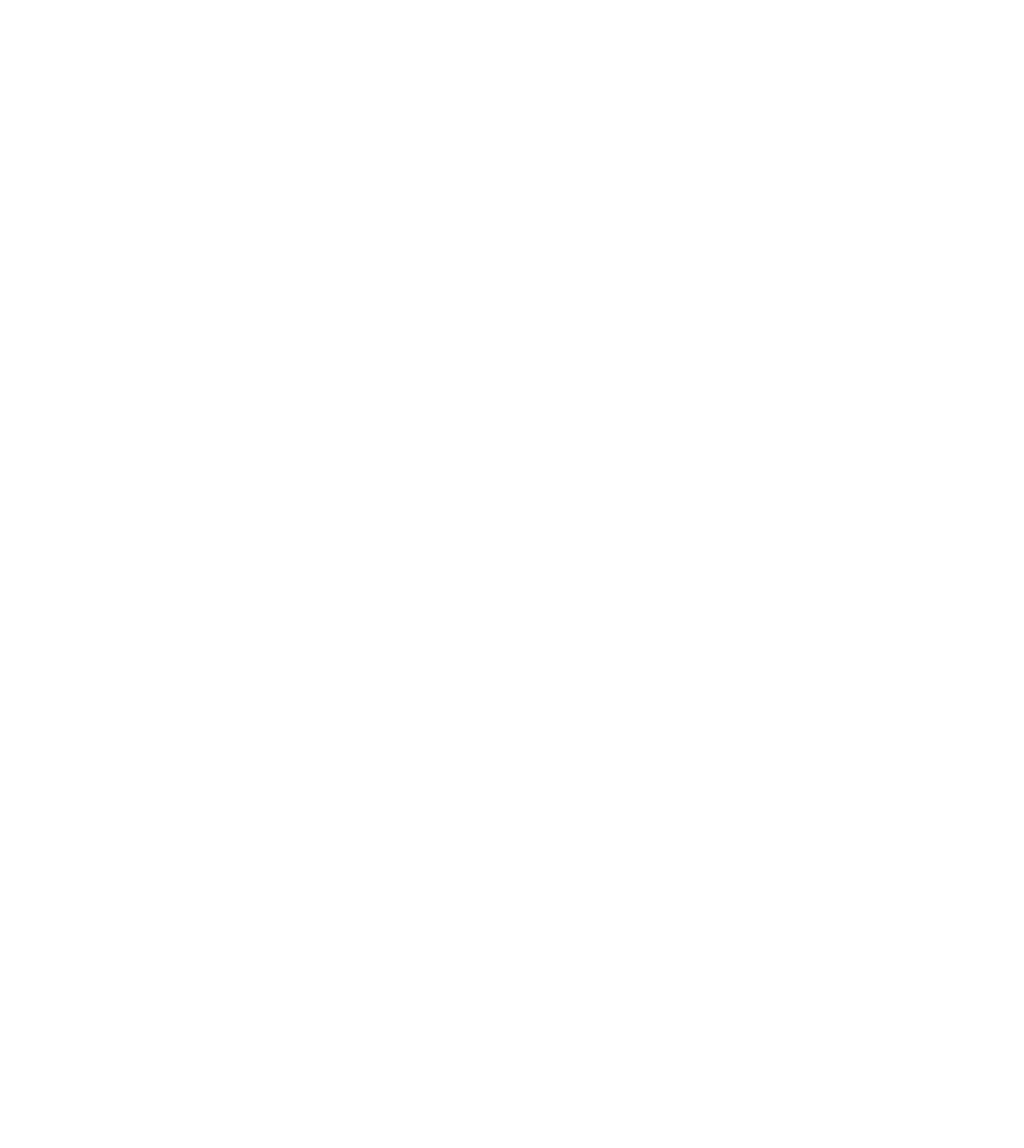
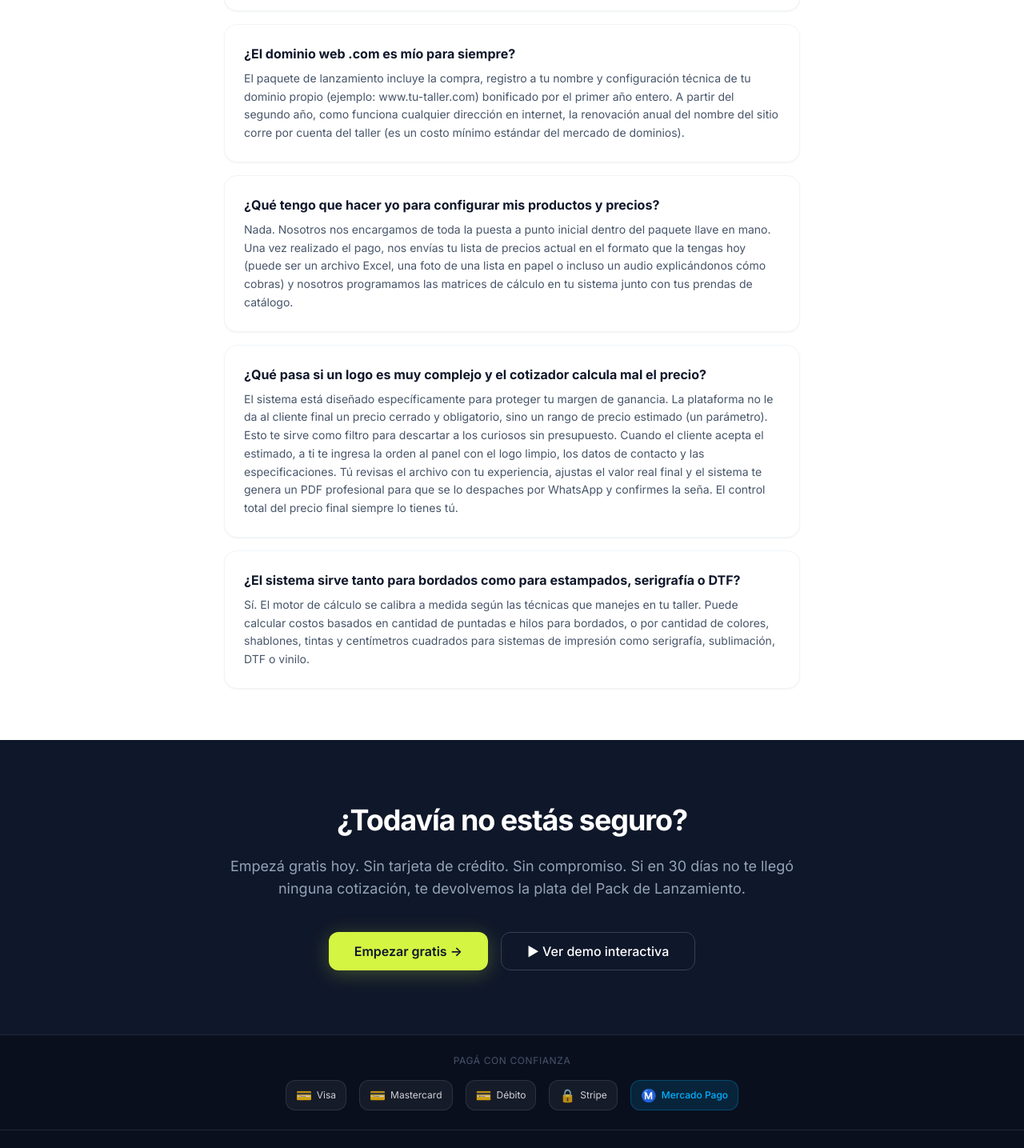
Before and after one commit to horaciogabriel92-art/quotix-webs-ejemplos, a Next.js app: page /precios in a window 1280 px wide. Shown: the part 4355-5790 px from the top of the page at 80% size. Before the commit the page ends 4289 px from the top, so only its background shows below. Built offline with nearby package versions, Linux system fonts and the light colour scheme; no server answers.

Commit message:
feat(landing): preguntas frecuentes + trust badges en precios

```diff
--- a/src/app/precios/page.tsx
+++ b/src/app/precios/page.tsx
@@ -426,6 +426,49 @@
         </div>
       </section>
 
+      {/* FAQ */}
+      <section className="qx-section-light py-16 bg-slate-50">
+        <div className="container mx-auto px-6 max-w-3xl">
+          <h2 className="font-headline text-3xl font-bold text-center mb-4 text-[#0f172a]">
+            Preguntas Frecuentes
+          </h2>
+          <p className="text-center text-slate-500 text-sm mb-10">Quotix Uruguay</p>
+          <div className="space-y-4">
+            {[
+              {
+                q: "¿El pago de las 12 cuotas de $916 o los $9.990 contado se repite cada 3 meses?",
+                a: "No. Ese valor es un pago único por el concepto de diseño, desarrollo y configuración inicial de tu página web. No vas a volver a pagar ese monto. El acceso al sistema cotizador online te viene bonificado y libre de costos por los primeros 3 meses.",
+              },
+              {
+                q: "¿Qué pasa exactamente cuando se terminan los 3 meses incluidos?",
+                a: "La página web y el dominio .com siguen siendo de tu taller. Al cuarto mes, tú decides cómo continuar con el sistema de cotizaciones interactivas: Si la herramienta te dio resultados y te ahorró tiempo en WhatsApp, mantienes el cotizador activo pasando a una suscripción mensual básica que va desde los $1499. Si decides no continuar con el cotizador automático, el sistema se desactiva pero tu página web queda online de forma permanente funcionando como un catálogo digital estático con tus productos. No tienes contratos de permanencia de ningún tipo.",
+              },
+              {
+                q: "¿El dominio web .com es mío para siempre?",
+                a: "El paquete de lanzamiento incluye la compra, registro a tu nombre y configuración técnica de tu dominio propio (ejemplo: www.tu-taller.com) bonificado por el primer año entero. A partir del segundo año, como funciona cualquier dirección en internet, la renovación anual del nombre del sitio corre por cuenta del taller (es un costo mínimo estándar del mercado de dominios).",
+              },
+              {
+                q: "¿Qué tengo que hacer yo para configurar mis productos y precios?",
+                a: "Nada. Nosotros nos encargamos de toda la puesta a punto inicial dentro del paquete llave en mano. Una vez realizado el pago, nos envías tu lista de precios actual en el formato que la tengas hoy (puede ser un archivo Excel, una foto de una lista en papel o incluso un audio explicándonos cómo cobras) y nosotros programamos las matrices de cálculo en tu sistema junto con tus prendas de catálogo.",
+              },
+              {
+                q: "¿Qué pasa si un logo es muy complejo y el cotizador calcula mal el precio?",
+                a: "El sistema está diseñado específicamente para proteger tu margen de ganancia. La plataforma no le da al cliente final un precio cerrado y obligatorio, sino un rango de precio estimado (un parámetro). Esto te sirve como filtro para descartar a los curiosos sin presupuesto. Cuando el cliente acepta el estimado, a ti te ingresa la orden al panel con el logo limpio, los datos de contacto y las especificaciones. Tú revisas el archivo con tu experiencia, ajustas el valor real final y el sistema te genera un PDF profesional para que se lo despaches por WhatsApp y confirmes la seña. El control total del precio final siempre lo tienes tú.",
+              },
+              {
+                q: "¿El sistema sirve tanto para bordados como para estampados, serigrafía o DTF?",
+                a: "Sí. El motor de cálculo se calibra a medida según las técnicas que manejes en tu taller. Puede calcular costos basados en cantidad de puntadas e hilos para bordados, o por cantidad de colores, shablones, tintas y centímetros cuadrados para sistemas de impresión como serigrafía, sublimación, DTF o vinilo.",
+              },
+            ].map((item, i) => (
+              <div key={i} className="bg-white rounded-2xl p-6 shadow-sm border border-slate-100">
+                <h4 className="font-bold text-[#0f172a] mb-2">{item.q}</h4>
+                <p className="text-slate-600 text-sm leading-relaxed">{item.a}</p>
+              </div>
+            ))}
+          </div>
+        </div>
+      </section>
+
       {/* CTA Final */}
       <section className="qx-section-dark py-20">
         <div className="container mx-auto px-6 max-w-3xl text-center">
@@ -442,6 +485,30 @@
             <a href="https://demo.quotixos.com" target="_blank" rel="noopener noreferrer" className="qx-btn-outline">
               ▶ Ver demo interactiva
             </a>
+          </div>
+        </div>
+      </section>
+
+      {/* Trust Badges */}
+      <section className="bg-[#0a0f1e] border-t border-[#1e293b] py-6">
+        <div className="container mx-auto px-6">
+          <p className="text-center text-xs text-[#475569] uppercase tracking-wider mb-4">Pagá con confianza</p>
+          <div className="flex flex-wrap items-center justify-center gap-4">
+            <span className="inline-flex items-center gap-1.5 bg-white/5 border border-white/10 rounded-lg px-3 py-1.5 text-xs text-white/80">
+              <span className="text-base">💳</span> Visa
+            </span>
+            <span className="inline-flex items-center gap-1.5 bg-white/5 border border-white/10 rounded-lg px-3 py-1.5 text-xs text-white/80">
+              <span className="text-base">💳</span> Mastercard
+            </span>
+            <span className="inline-flex items-center gap-1.5 bg-white/5 border border-white/10 rounded-lg px-3 py-1.5 text-xs text-white/80">
+              <span className="text-base">💳</span> Débito
+            </span>
+            <span className="inline-flex items-center gap-1.5 bg-white/5 border border-white/10 rounded-lg px-3 py-1.5 text-xs text-white/80">
+              <span className="text-base">🔒</span> Stripe
+            </span>
+            <span className="inline-flex items-center gap-1.5 bg-[#009ee3]/15 border border-[#009ee3]/30 rounded-lg px-3 py-1.5 text-xs text-[#00b2ff] font-medium">
+              <span className="text-base">Ⓜ️</span> Mercado Pago
+            </span>
           </div>
         </div>
       </section>
```
